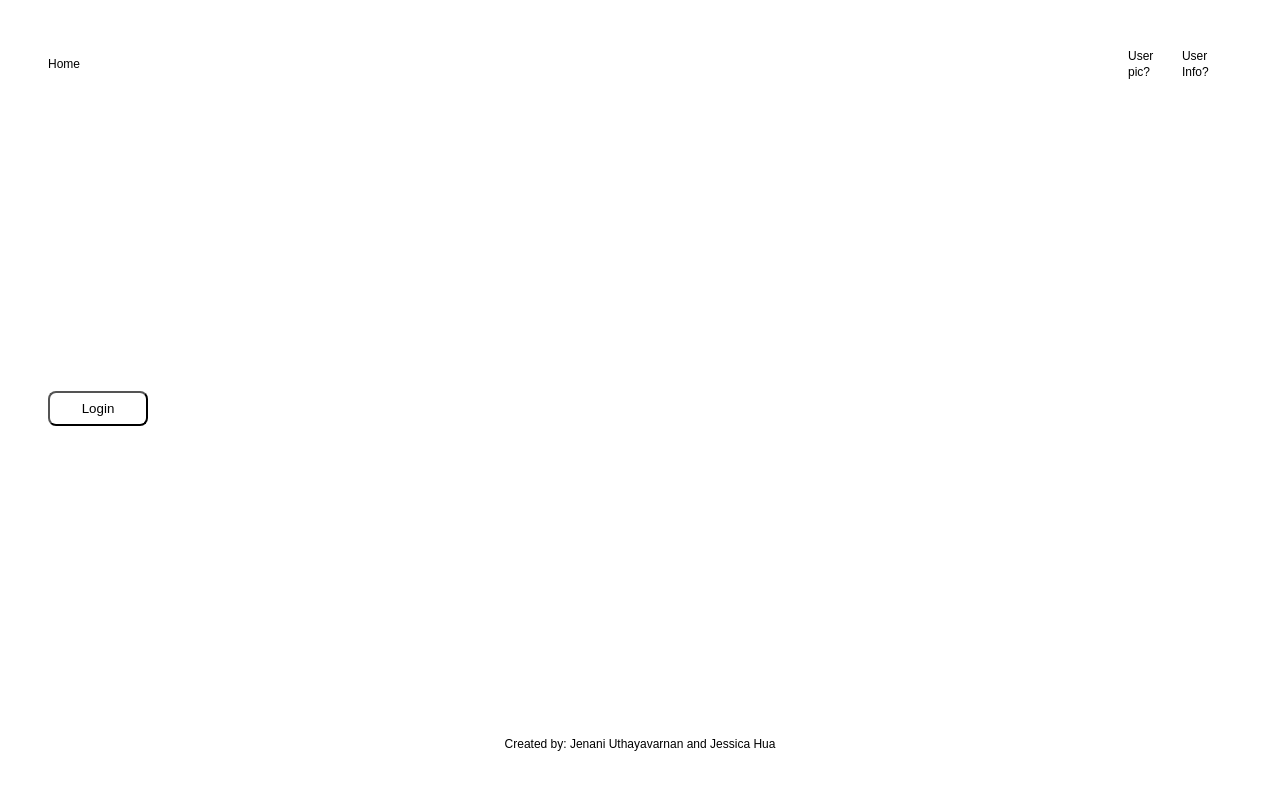
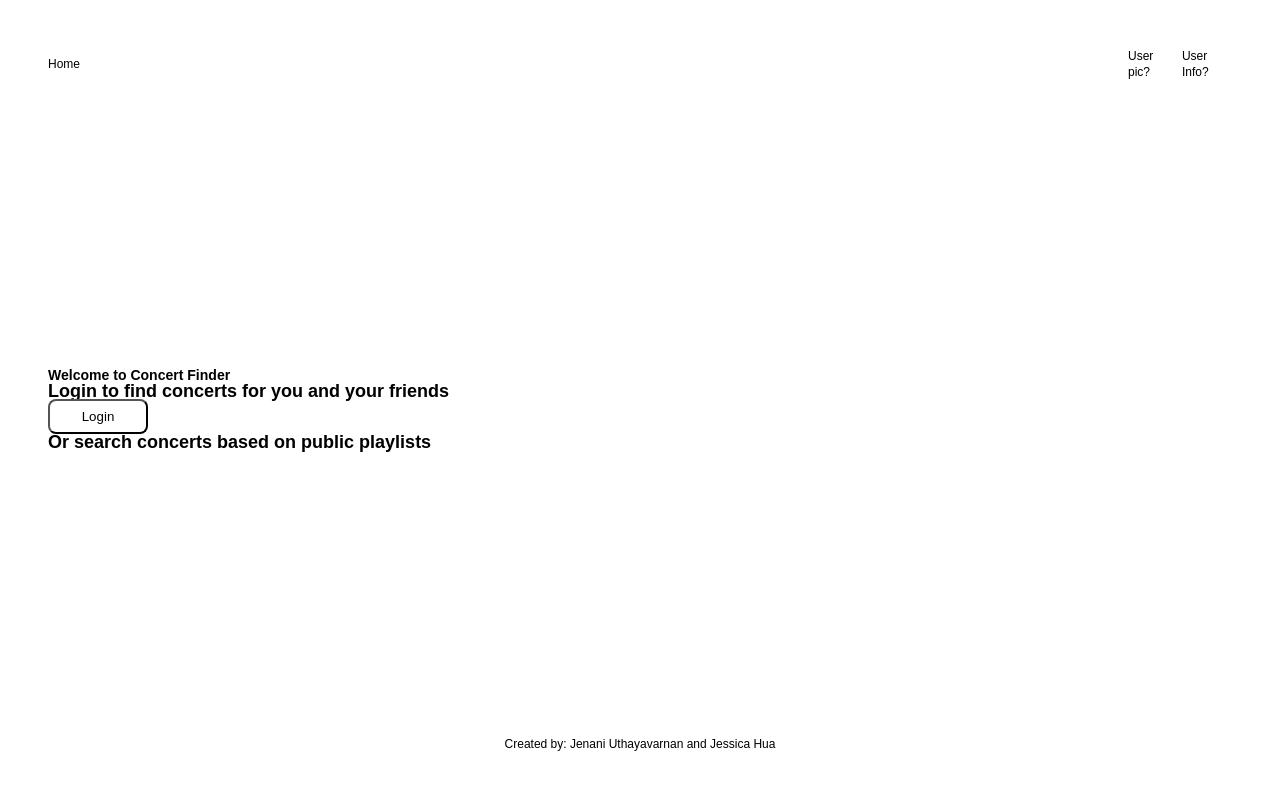
Before and after one commit to jgmhua/concert-buddy-pp, a React (Vite) app in the folder concert-finder-client/: page / in a window 1280 px wide. Shown: the top 790 px of the page. Built offline with nearby package versions, Linux system fonts and the light colour scheme; no server answers.

Commit message:
unsure - minor changes in frontend. still needs functionality.

```diff
--- a/concert-finder-client/src/App.jsx
+++ b/concert-finder-client/src/App.jsx
@@ -1,14 +1,10 @@
 import "./App.scss";
-import axios from "axios";
 import { BrowserRouter, Routes, Route, Navigate } from "react-router-dom";
-import { useEffect, useState } from "react";
 import HomePage from "./pages/HomePage/HomePage";
 import LoginPage from "./pages/LoginPage/LoginPage";
 import NotFoundPage from "./pages/NotFoundPage/NotFoundPage";
 import Header from "./components/Header/Header";
 import Footer from "./components/Footer/Footer";
-
-const { VITE_BASE_URL, VITE_PORT } = import.meta.env;
 
 export default function App() {
 
--- a/concert-finder-client/src/pages/HomePage/HomePage.jsx
+++ b/concert-finder-client/src/pages/HomePage/HomePage.jsx
@@ -6,7 +6,6 @@ import Button from "../../components/Button/Button.jsx";
 
 export default function HomePage() {
 	const [playlist, setPlaylist] = useState("");
-	// const [userData, setUserData] = useState(null); //we might have to adjust to be an object with the key/value pairs we're expecting
 
 	// async function getUserData() {
 	// 	const response = await axios.get(`${VITE_BASE_URL}:${VITE_PORT}/login`);
--- a/concert-finder-client/src/pages/LoginPage/LoginPage.jsx
+++ b/concert-finder-client/src/pages/LoginPage/LoginPage.jsx
@@ -1,16 +1,34 @@
 import "./LoginPage.scss";
+import axios from "axios";
 import { useState } from "react";
+import { useNavigate } from "react-router-dom";
 import Button from "../../components/Button/Button.jsx";
 
+const { VITE_BASE_URL, VITE_PORT } = import.meta.env;
+
 export default function LoginPage() {
+	const [userData, setUserData] = useState(null);
+	//we might have to adjust to be an object with the key/value pairs we're expecting
+	const navigate = useNavigate();
 
-    function redirectLink(){
-
+	async function redirectLink() {
+        try {
+            const response = await axios.get(`${VITE_BASE_URL}:${VITE_PORT}/login`);
+            setUserData(response.data);
+            console.log(response.data, "user profile?");
+        } catch (error) {
+            console.error(error,"Unsuccessful in retrieving user data.")
+        }
+		// navigate(`${VITE_BASE_URL}:${VITE_PORT}/login`, { replace: true });
 	}
 
 	return (
 		<article className="login">
+			<h1>Welcome to Concert Finder</h1>
+			<h2>Login to find concerts for you and your friends</h2>
 			<Button type="submit" text="Login" handleFunc={redirectLink} />
+			<h2>Or search concerts based on public playlists</h2>
+			{/* INSERT FORM COMPONENT HERE */}
 		</article>
 	);
 }
```
Lines whose indentation alone changed are shown as unchanged.
